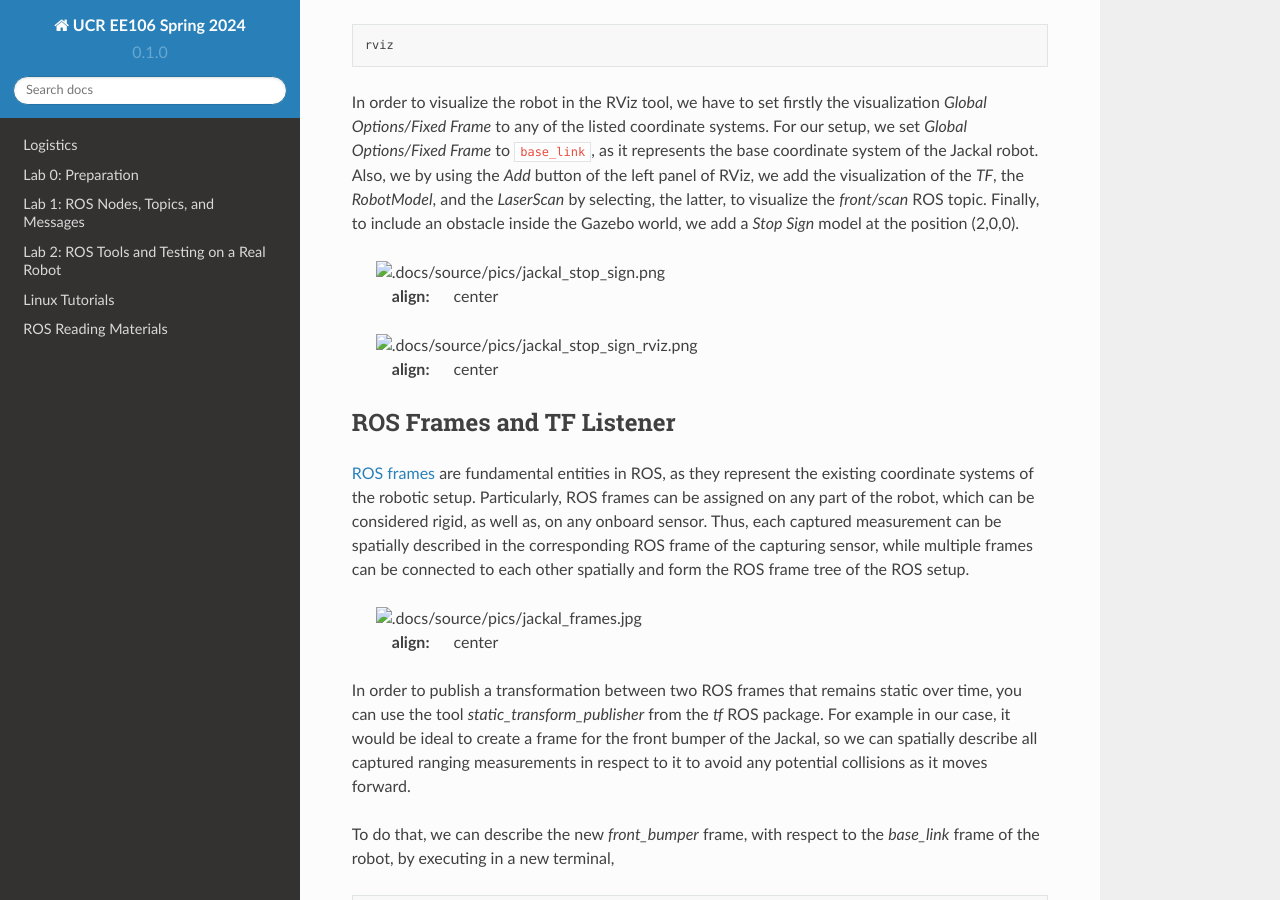
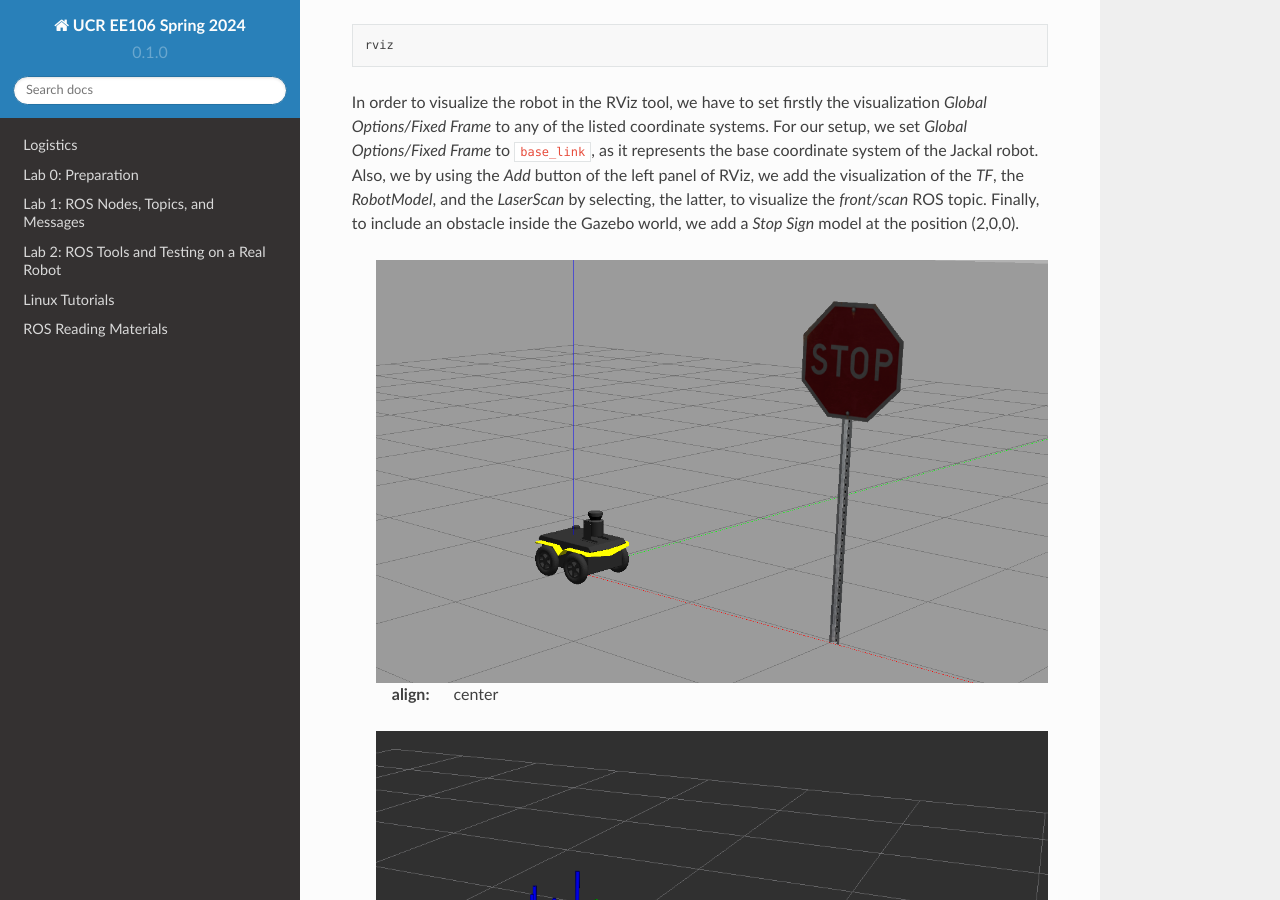
Before and after one commit to taektay/ee106, a Sphinx documentation site: the page built from docs/source/lab3.rst, in a window 1280 px wide and 900 px high, scrolled down 754 px. Built offline with Sphinx 7.4.7 and the Read the Docs theme 2.0.0, drawn with Linux system fonts in a browser that asks for light colours.

Commit message:
Update lab3.rst

```diff
--- a/docs/source/lab3.rst
+++ b/docs/source/lab3.rst
@@ -29,11 +29,11 @@ As the robot has been successfully spawned inside the Gazebo world, we can enabl
 
 In order to visualize the robot in the RViz tool, we have to set firstly the visualization `Global Options/Fixed Frame` to any of the listed coordinate systems. For our setup, we set `Global Options/Fixed Frame` to ``base_link``, as it represents the base coordinate system of the Jackal robot. Also, we by using the `Add` button of the left panel of RViz, we add the visualization of the `TF`, the `RobotModel`, and the `LaserScan` by selecting, the latter, to visualize the `front/scan` ROS topic. Finally, to include an obstacle inside the Gazebo world, we add a `Stop Sign` model at the position (2,0,0).
 
- .. image:: .docs/source/pics/jackal_stop_sign.png
+ .. image:: pics/jackal_stop_sign.png
  :align: center
 
 
- .. image:: .docs/source/pics/jackal_stop_sign_rviz.png
+ .. image:: pics/jackal_stop_sign_rviz.png
  :align: center
 
 
@@ -42,7 +42,7 @@ ROS Frames and TF Listener
 
 `ROS frames <http://wiki.ros.org/tf2>`_ are fundamental entities in ROS, as they represent the existing coordinate systems of the robotic setup. Particularly, ROS frames can be assigned on any part of the robot, which can be considered rigid, as well as, on any onboard sensor. Thus, each captured measurement can be spatially described in the corresponding ROS frame of the capturing sensor, while multiple frames can be connected to each other spatially and form the ROS frame tree of the ROS setup.
 
- .. image:: .docs/source/pics/jackal_frames.jpg
+ .. image:: pics/jackal_frames.jpg
  :align: center
 
 In order to publish a transformation between two ROS frames that remains static over time, you can use the tool `static_transform_publisher` from the `tf` ROS package. For example in our case, it would be ideal to create a frame for the front bumper of the Jackal, so we can spatially describe all captured ranging measurements in respect to it to avoid any potential collisions as it moves forward.
```
